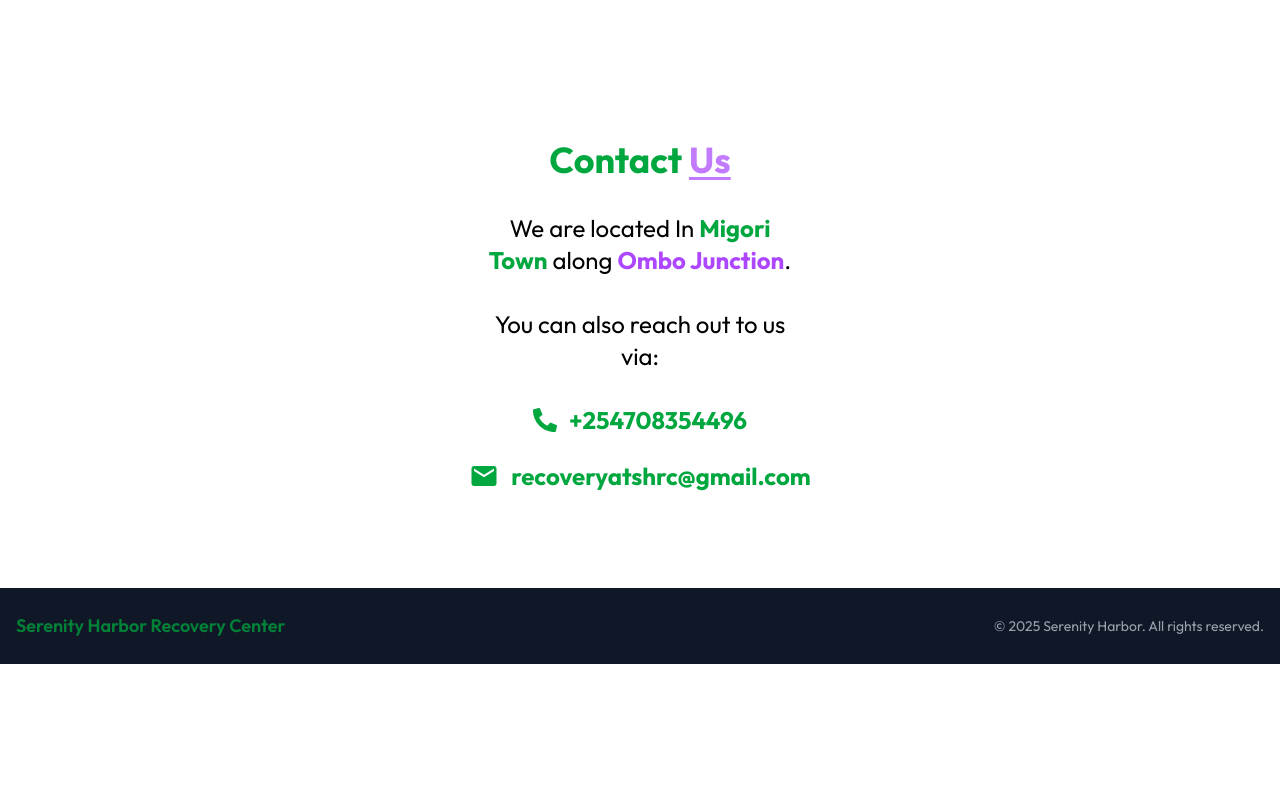
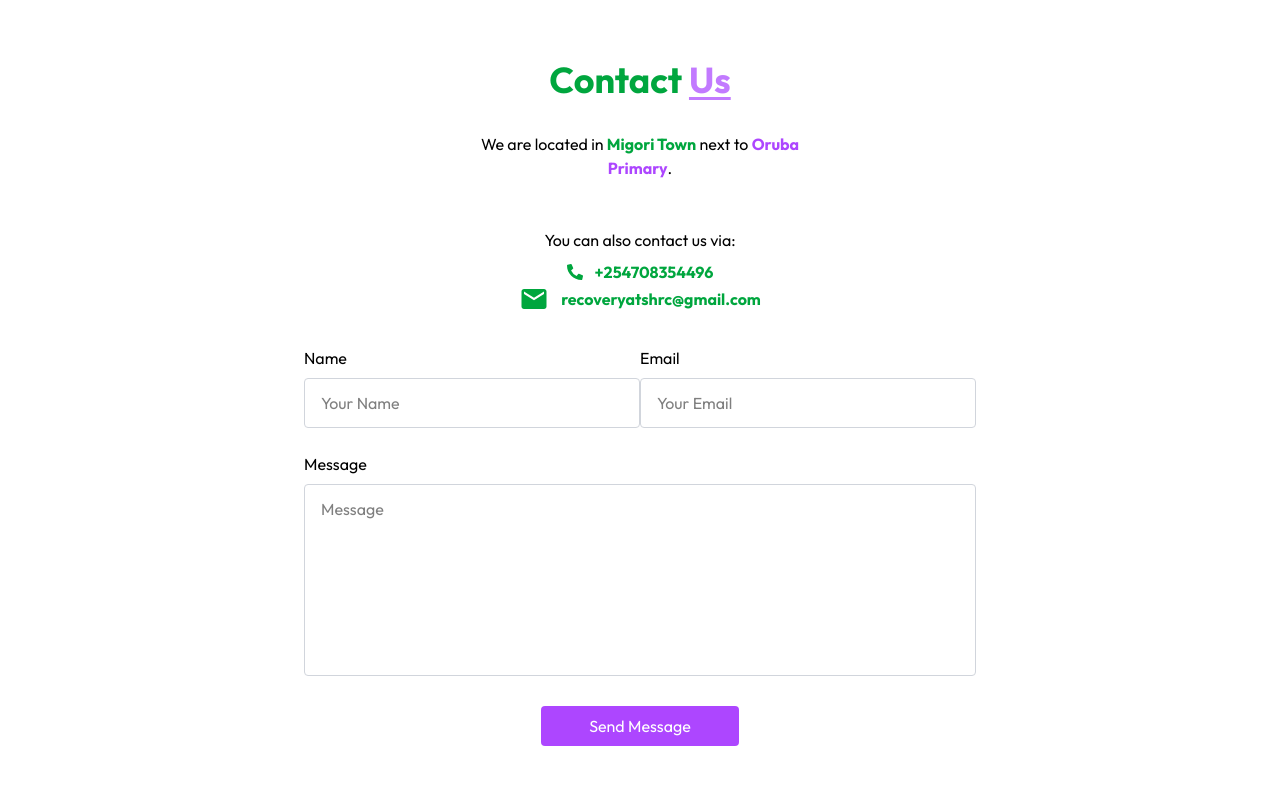
Before and after one commit to George-Clifford/rehabweb, a React (Vite) app: page / in a window 1280 px wide. Shown: the part 1540-2340 px from the top of the page. Before the commit the page ends 2204 px from the top, so only its background shows below. Built offline with nearby package versions, Linux system fonts and the light colour scheme.

Commit message:
remodified contact page

```diff
--- a/package.json
+++ b/package.json
@@ -13,7 +13,8 @@
     "aos": "^2.3.4",
     "react": "^19.1.1",
     "react-dom": "^19.1.1",
-    "react-icons": "^5.5.0"
+    "react-icons": "^5.5.0",
+    "react-toastify": "^11.0.5"
   },
   "devDependencies": {
     "@eslint/js": "^9.33.0",
--- a/src/App.jsx
+++ b/src/App.jsx
@@ -4,10 +4,13 @@ import Header from './components/Header'
 import About from './components/About'
 import Contact from './components/Contact'
 import Footer from './components/Footer'
+ import { ToastContainer } from 'react-toastify';
+ //import' react-toastify/dist/ReacttToastify.css'
 
 const App = () => {
   return (
     <div className=''>
+      <ToastContainer/>
       <Navbar/>
       <Header/>
       <About/>
--- a/src/components/Contact.jsx
+++ b/src/components/Contact.jsx
@@ -1,55 +1,78 @@
-// import React from 'react'
-
-// const Contact = () => {
-//   return (
-//     <div className='container mx-auto py-4 pt-20 px-6 md:px-20
-//     lg:px-32 my-20 w-full overflow-hidden' id='Contact'>
-//         <h1 className='text-3xl font-bold text-green-600 sm:text-4xl mb-8 text-center '>Contact   <span className='text-purple-400 underline underline-offset-4 '>Us</span></h1>
-//         <p className='text-center mb-8 max-w-80 mx-auto text-2xl'>We are located In <span className='font-bold text-green-600'>Migori Town</span> along <span className='font-bold text-purple-500'>Ombo Junction</span>.</p>
-//         <p className='text-center mb-8 max-w-80 mx-auto text-2xl'>You can also reach out to us via:</p>
-//         <p className='text-center mb-8 max-w-80 mx-auto text-2xl'>Phone: <span className='text-green-600 font-bold'>+254708354496</span></p>
-//         <p className='text-center mb-8 max-w-80 mx-auto text-2xl'>Email: <span className='text-green-600 font-bold'>recoveryatshrc@gmail.com</span></p>
-//     </div>
-
-//   )
-// }
-
-// export default Contact
-
 import React from 'react'
 import { FaPhoneAlt } from 'react-icons/fa'
 import { MdEmail } from 'react-icons/md'
+import { toast } from 'react-toastify';
 
 const Contact = () => {
+ const [result, setResult] = React.useState("");
+
+  const onSubmit = async (event) => {
+    event.preventDefault();
+    setResult("Sending....");
+    const formData = new FormData(event.target);
+
+    formData.append("access_key", "d708a655-96c6-4870-85db-4c12cc2da0ad");
+
+    const response = await fetch("https://api.web3forms.com/submit", {
+      method: "POST",
+      body: formData
+    });
+
+    const data = await response.json();
+
+    if (data.success) {
+      setResult("");
+      toast.success("Form Submitted Succesfully")
+      event.target.reset();
+    } else {
+      console.log("Error", data);
+      toast.error(data.message)
+      setResult();
+    }
+  };
+
+
   return (
-    <div
-      className='container mx-auto py-4 pt-20 px-6 md:px-20
-      lg:px-32 my-20 w-full overflow-hidden'
-      id='Contact'
-    >
+
+    <div className='text-center p-6 py-20 lg;px-32 w-full overflow-hidden ' id='Contact'>
       <h1 className='text-3xl font-bold text-green-600 sm:text-4xl mb-8 text-center'>
           Contact <span className='text-purple-400 underline underline-offset-4'>Us</span>
      </h1>
+     <p className='text-center mb-12  max-w-80 mx-auto'>We are located in <span className='text-green-600 font-bold'>Migori Town</span> next to <span className='text-purple-500 font-bold'>Oruba Primary</span>.</p>
+     <p className='mb-2'>You can also contact us via:</p>
 
-      <p className='text-center mb-8 max-w-80 mx-auto text-2xl'>
-        We are located In <span className='font-bold text-green-600'>Migori Town</span>  along <span className='font-bold text-purple-500'> Ombo Junction</span>.
-      </p>
-
-      <p className='text-center mb-8 max-w-80 mx-auto text-2xl'>
-        You can also reach out to us via:
-      </p>
-
-      {/* Phone */}
-      <p className='flex items-center justify-center gap-3 text-2xl mb-6'>
+     <p className='flex items-center justify-center gap-3'>
          <FaPhoneAlt className='text-green-600' />
          <span className='text-green-600 font-bold'>+254708354496</span>
     </p>
 
-      {/* Email */}
-      <p className='flex items-center justify-center gap-3 text-2xl'>
+     <p className='flex items-center justify-center gap-3 '>
          <MdEmail className='text-green-600 text-3xl' />
          <span className='text-green-600 font-bold'>recoveryatshrc@gmail.com</span>
        </p>
+
+     <form onSubmit={onSubmit} className='max-w-2xl mx-auto pt-8'>
+      <div className='flex flex-wrap'>
+      <div className='w-full md:w-1/2 text-left'>
+        Name
+        <input className='w-full border border-gray-300 rounded py-3
+        px-4 mt-2 ' type="text" name='Name' placeholder='Your Name' required/>
+      </div>
+
+      <div className='w-full md:w-1/2 text-left'>
+        Email
+        <input className='w-full border border-gray-300 rounded py-3
+        px-4 mt-2 ' type="email" name='Email' placeholder='Your Email' required/>
+      </div>
+      </div>
+      <div className='my-6 text-left '>
+        Message
+        <textarea className='w-full border border-gray-300 rounded py-3 px-4 mt-2 h-48 resize-none' name="Message" placeholder='Message' required></textarea>
+      </div>
+
+      <button className='bg-purple-500 text-white py-2 px-12 mb-10 rounded '> {result ? result: "Send Message"}</button>
+     </form>
+
     </div>
   )
 }
```
Also changed, not shown: 1 other file (tests, documents, lock files or other folders). Lines whose indentation alone changed are shown as unchanged.
